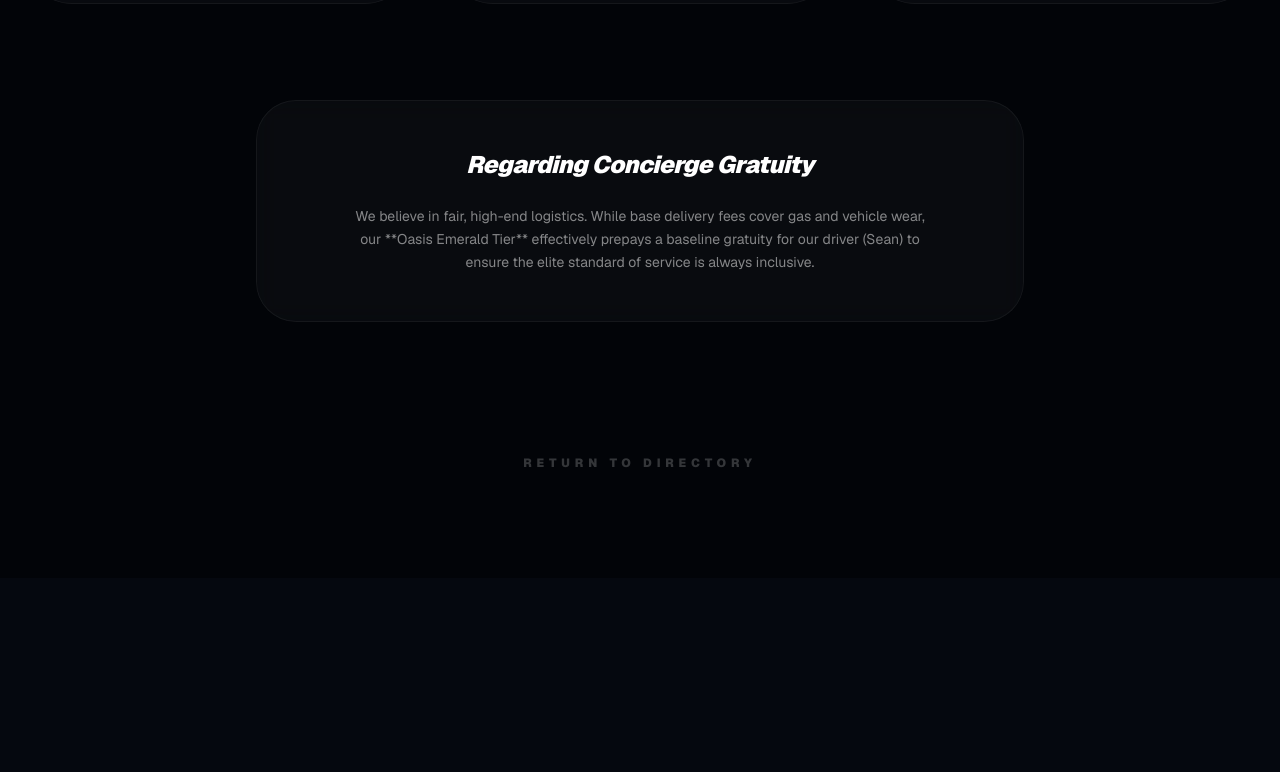
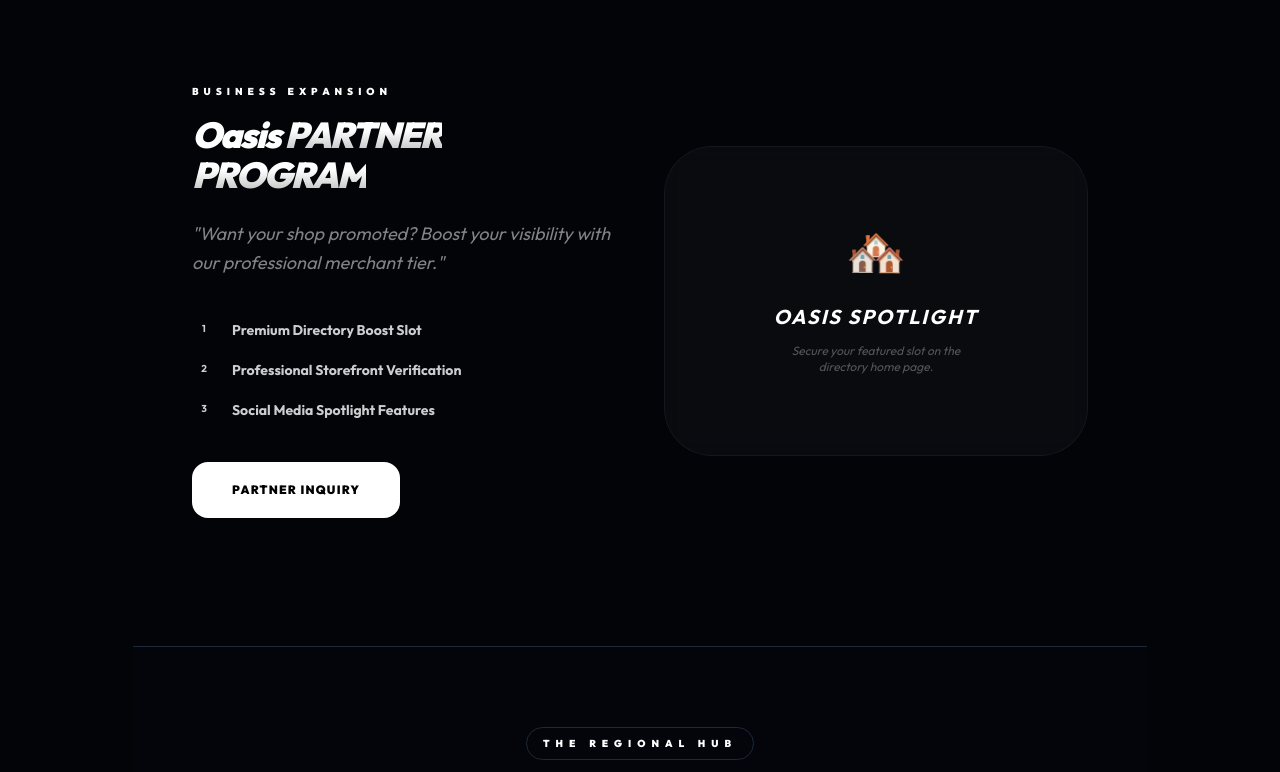
Before and after one commit to Resteral/Delivery, a Next.js app: page /membership in a window 1280 px wide. Shown: the part 968-1740 px from the top of the page. Before the commit the page ends 1546 px from the top, so only its background shows below. Built offline with nearby package versions, Linux system fonts and the light colour scheme.

Commit message:
Replace Geist fonts with Inter/Outfit for Next.js 14 compatibility - Resteral/Delivery 1.0.14

```diff
--- a/src/app/globals.css
+++ b/src/app/globals.css
@@ -1,8 +1,8 @@
 @import "tailwindcss";
 
 @theme {
-  --font-sans: var(--font-geist-sans);
-  --font-mono: var(--font-geist-mono);
+  --font-sans: var(--font-outfit), var(--font-inter), sans-serif;
+  --font-mono: ui-monospace, SFMono-Regular, Menlo, Monaco, Consolas, "Liberation Mono", "Courier New", monospace;
 }
 
 :root {
--- a/src/app/layout.tsx
+++ b/src/app/layout.tsx
@@ -1,20 +1,21 @@
 import type { Metadata } from "next";
-import { Geist, Geist_Mono } from "next/font/google";
+import { Inter, Outfit } from "next/font/google";
 import "./globals.css";
 
-const geistSans = Geist({
-  variable: "--font-geist-sans",
+const outfit = Outfit({
+  variable: "--font-outfit",
   subsets: ["latin"],
+  weight: ["400", "700", "900"],
 });
 
-const geistMono = Geist_Mono({
-  variable: "--font-geist-mono",
+const inter = Inter({
+  variable: "--font-inter",
   subsets: ["latin"],
 });
 
 export const metadata: Metadata = {
-  title: "TUG Effingham | The Urban Guide",
-  description: "Your premium local directory for Effingham, NH. Call and order directly from neighborhood favorites.",
+  title: "TUG Effingham | The Urban Guide Oasis",
+  description: "Elite local logistics and directory for the Lakes Region. Pickups from Wolfeboro to North Conway.",
 };
 
 export default function RootLayout({
@@ -25,9 +26,11 @@ export default function RootLayout({
   return (
     <html
       lang="en"
-      className={`${geistSans.variable} ${geistMono.variable} h-full antialiased`}
+      className={`${outfit.variable} ${inter.variable} h-full antialiased`}
     >
-      <body className="min-h-full flex flex-col">{children}</body>
+      <body className="min-h-full flex flex-col bg-[#020408] font-sans">
+         {children}
+      </body>
     </html>
   );
 }
--- a/src/app/membership/page.tsx
+++ b/src/app/membership/page.tsx
@@ -1,6 +1,6 @@
-"use client";
 import React from 'react';
 import Link from 'next/link';
+import SocialLinks from '@/components/SocialLinks';
 
 const tiers = [
   {
@@ -78,16 +78,39 @@ export default function Membership() {
          ))}
       </div>
 
-      {/* Tip Breakdown Explanation */}
-      <section className="max-w-3xl w-full glass rounded-[2.5rem] p-12 text-center border border-white/5 mb-32">
-         <h3 className="text-2xl font-black mb-6 tracking-tight italic">Regarding <span className="text-primary italic">Concierge Gratuity</span></h3>
-         <p className="text-sm text-white/50 leading-relaxed max-w-xl mx-auto">
-            We believe in fair, high-end logistics. While base delivery fees cover gas and vehicle wear, our **Oasis Emerald Tier** effectively prepays a baseline gratuity for our driver (Sean) to ensure the elite standard of service is always inclusive.
-         </p>
+      {/* Oasis Partner Program */}
+      <section className="max-w-4xl w-full grid grid-cols-1 md:grid-cols-2 gap-12 mb-32 items-center">
+         <div>
+            <h3 className="text-[10px] font-black uppercase tracking-[0.5em] text-primary mb-4">Business Expansion</h3>
+            <h2 className="text-4xl font-black text-white mb-6 tracking-tighter italic">Oasis <span className="text-gradient">PARTNER PROGRAM</span></h2>
+            <p className="text-lg text-white/50 leading-relaxed mb-10 font-medium italic">&quot;Want your shop promoted? Boost your visibility with our professional merchant tier.&quot;</p>
+            <ul className="space-y-4 mb-10">
+               <li className="flex items-center gap-4 text-sm font-bold text-white/80">
+                  <span className="w-6 h-6 bg-primary/20 rounded-full flex items-center justify-center text-primary text-[10px]">1</span>
+                  Premium Directory Boost Slot
+               </li>
+               <li className="flex items-center gap-4 text-sm font-bold text-white/80">
+                  <span className="w-6 h-6 bg-primary/20 rounded-full flex items-center justify-center text-primary text-[10px]">2</span>
+                  Professional Storefront Verification
+               </li>
+               <li className="flex items-center gap-4 text-sm font-bold text-white/80">
+                  <span className="w-6 h-6 bg-primary/20 rounded-full flex items-center justify-center text-primary text-[10px]">3</span>
+                  Social Media Spotlight Features
+               </li>
+            </ul>
+            <button className="px-10 py-5 bg-white text-black rounded-2xl font-black text-xs uppercase tracking-widest hover:bg-primary transition-all">Partner Inquiry</button>
+         </div>
+         <div className="glass p-10 rounded-[3rem] border-2 border-dashed border-white/10 flex flex-col items-center justify-center text-center py-20 relative overflow-hidden group">
+            <div className="absolute inset-0 bg-primary/5 group-hover:bg-primary/10 transition-colors" />
+            <span className="text-5xl mb-8 relative z-10 group-hover:scale-110 transition-transform">🏘️</span>
+            <h4 className="text-xl font-bold text-white relative z-10 mb-4 group-hover:text-primary transition-colors italic uppercase tracking-widest leading-none">Oasis Spotlight</h4>
+            <p className="text-xs text-white/30 relative z-10 italic max-w-[180px]">Secure your featured slot on the directory home page.</p>
+         </div>
       </section>
 
-      <footer className="mt-auto text-center pb-20">
-         <Link href="/" className="text-xs font-black text-white/20 hover:text-white uppercase tracking-[0.4em] transition-colors">Return to Directory</Link>
+      <SocialLinks />
+      <footer className="py-20 text-center">
+         <Link href="/" className="text-[10px] font-black text-white/20 hover:text-white uppercase tracking-[0.6em] transition-colors">Return to Merchant Directory</Link>
       </footer>
     </div>
   );
```
